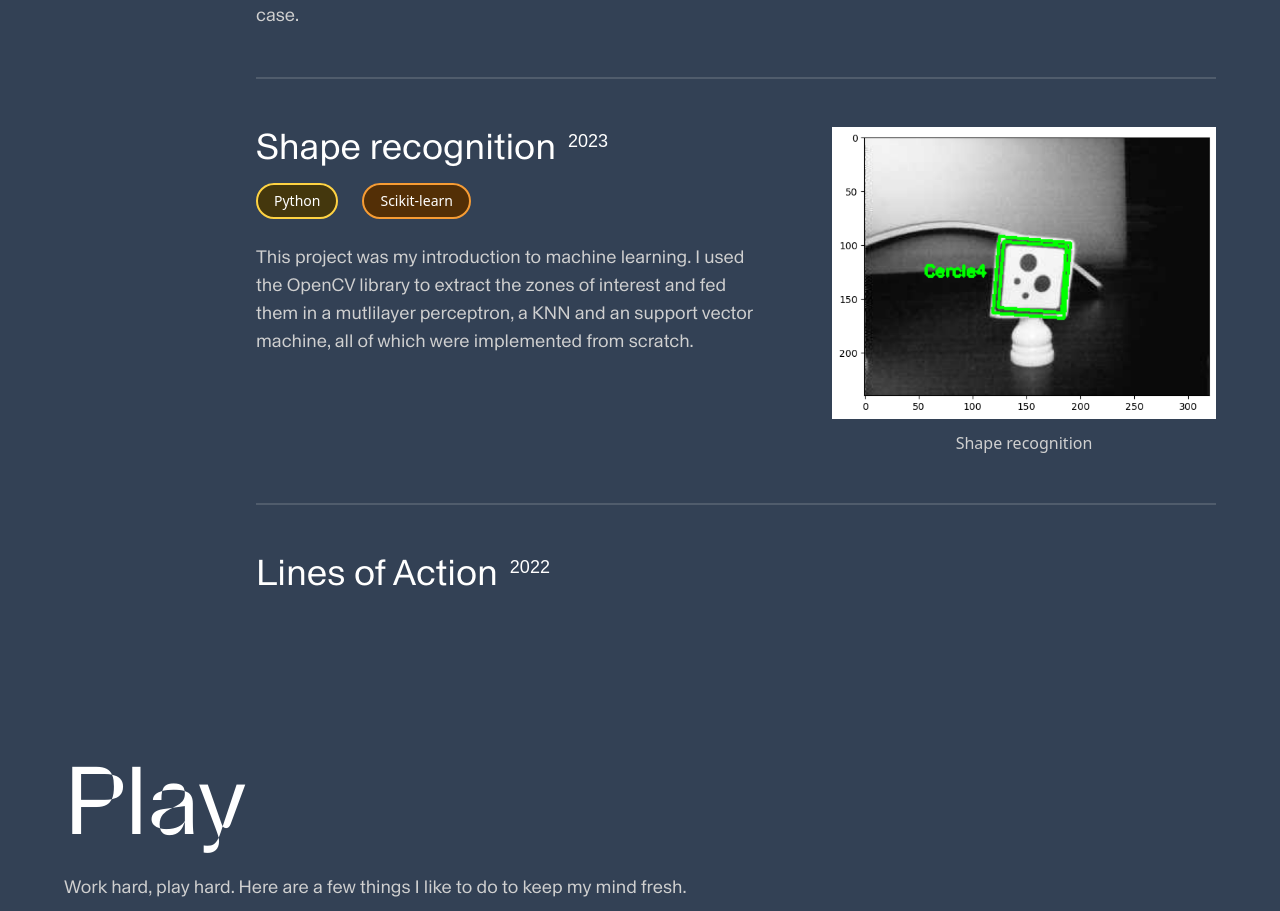
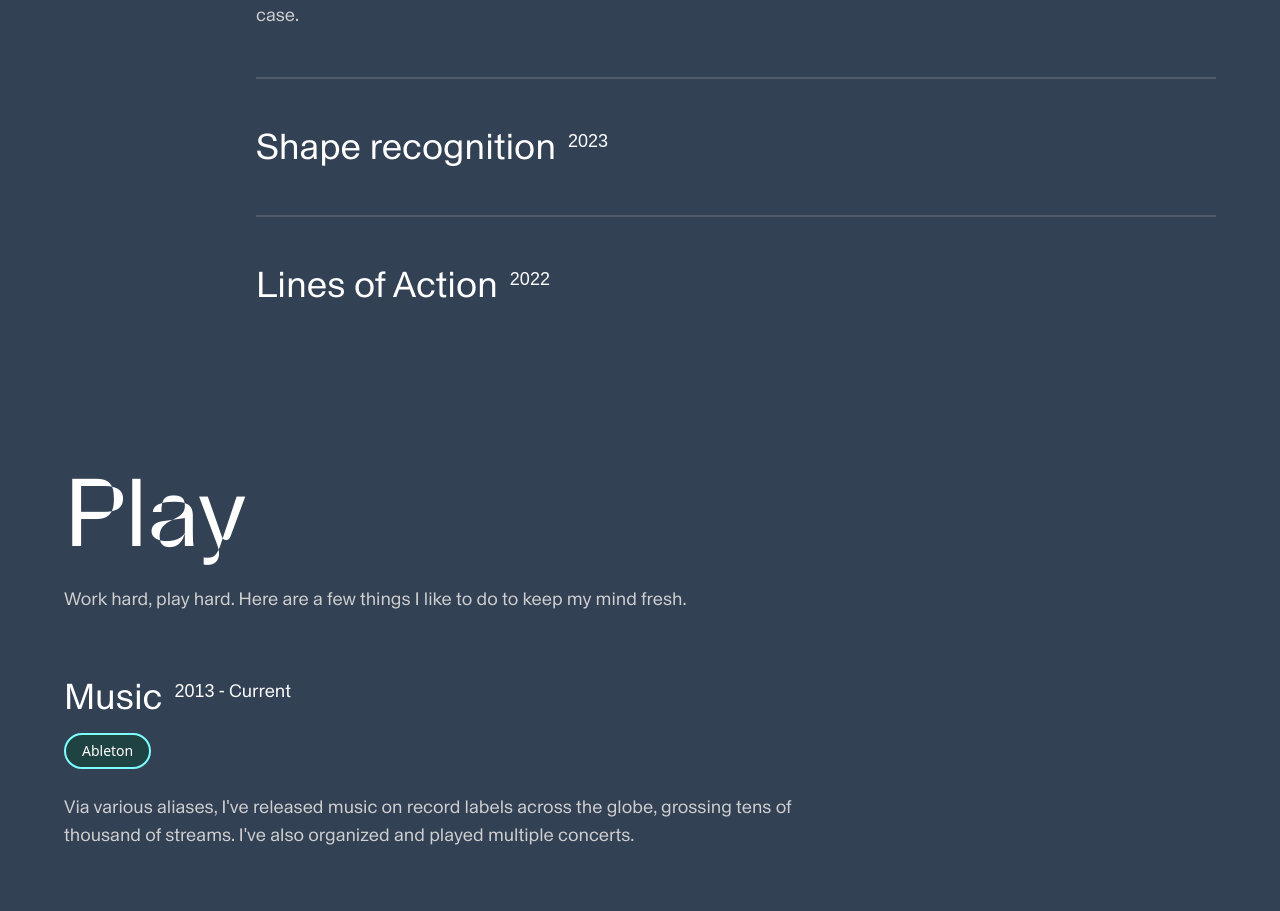
Before and after one commit to samb271/portfolio, a Vue app: page / in a window 1280 px wide. Shown: the part 3880-4791 px from the top of the page. Built offline with nearby package versions, Linux system fonts and the light colour scheme.

Commit message:
shapeRecognition not visible default

```diff
--- a/src/components/projectSections/AiProjects.vue
+++ b/src/components/projectSections/AiProjects.vue
@@ -8,7 +8,7 @@ import { ref } from 'vue';
 const isAgePredictionVisible = ref(true);
 const isEmotionPredictionVisible = ref(true);
 const isPyCluesVisible = ref(true);
-const isShapeRecognitionVisible = ref(true);
+const isShapeRecognitionVisible = ref(false);
 const isLinesOfActionVisible = ref(false);
 const isPoseDetectionVisible = ref(true);
 
```
